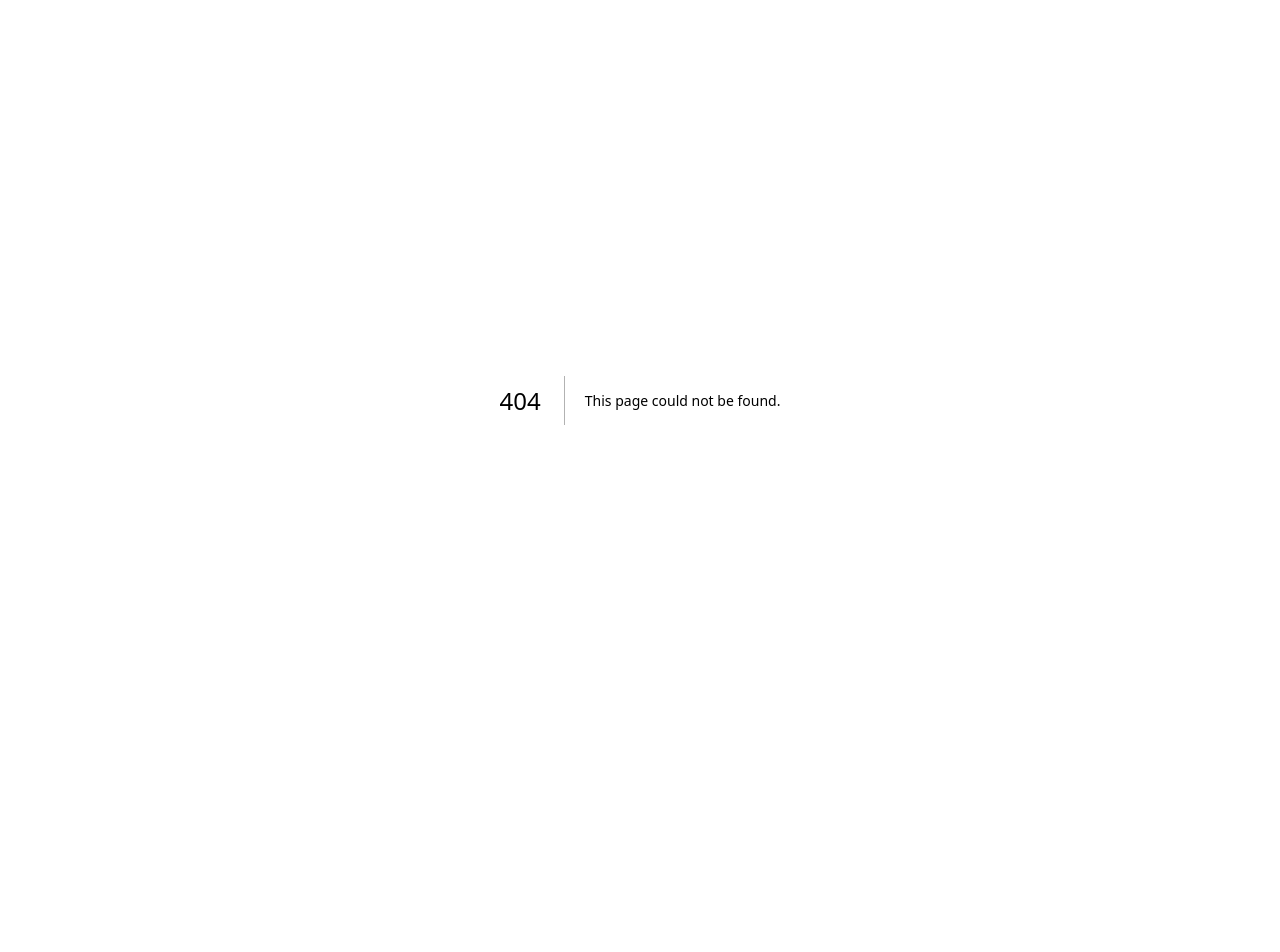
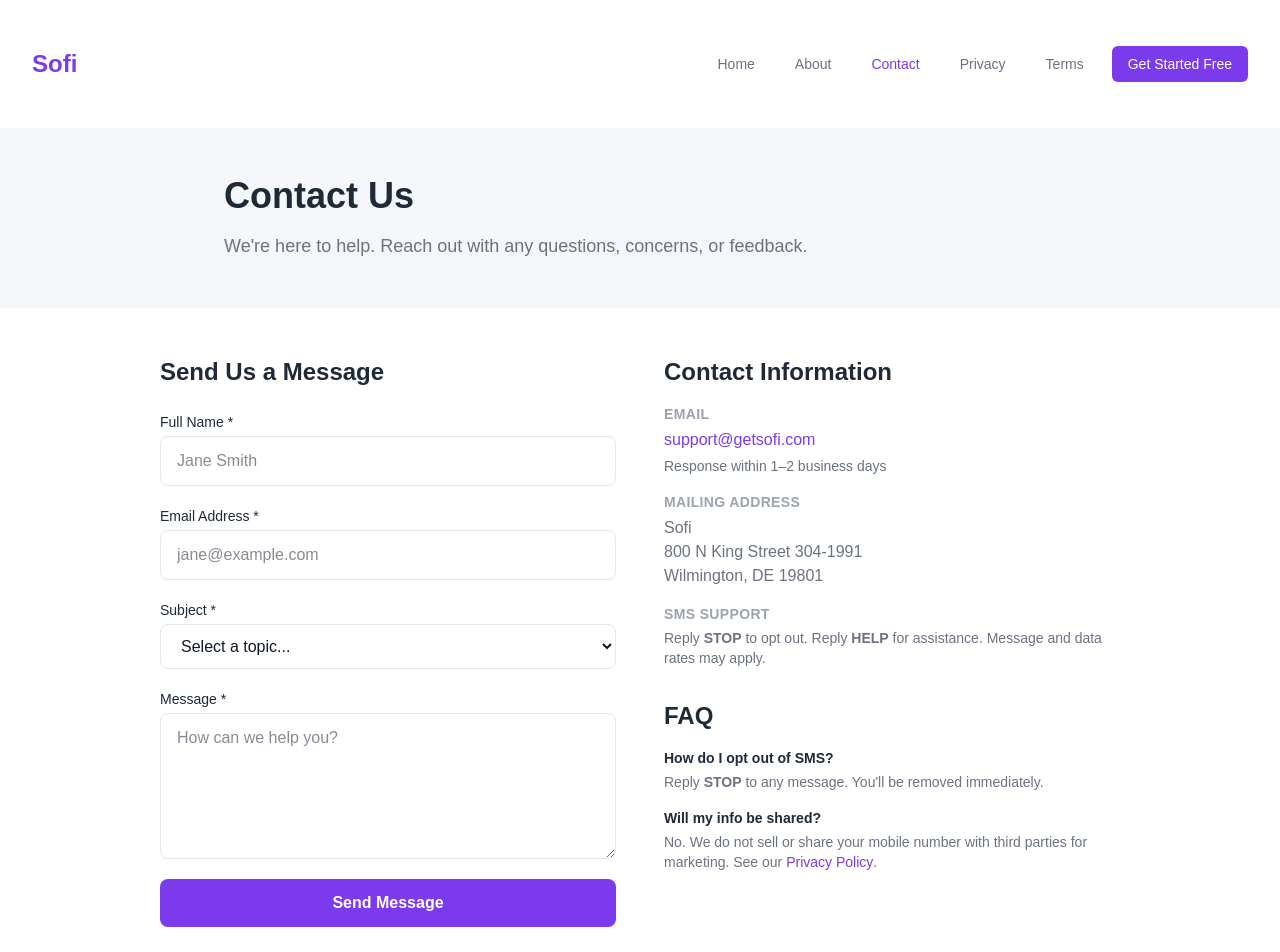
Before and after one commit to Textingman/moxxie-sofi, a Next.js app: page /contact in a window 1280 px wide. Before the commit this address had no page. Shown: the top 952 px of the page. Before the commit the page ends 800 px from the top, so only its background shows below. Built offline with nearby package versions, Linux system fonts and the light colour scheme.

Commit message:
Initial site setup: Sofi

```diff
--- /dev/null
+++ b/app/contact/page.tsx
@@ -0,0 +1,114 @@
+'use client';
+
+import { useState } from 'react';
+import Navbar from '../components/Navbar';
+import Footer from '../components/Footer';
+
+export default function ContactPage() {
+  const [formData, setFormData] = useState({ name: '', email: '', subject: '', message: '' });
+  const [submitted, setSubmitted] = useState(false);
+  const [submitting, setSubmitting] = useState(false);
+
+  const handleChange = (e: React.ChangeEvent<HTMLInputElement | HTMLTextAreaElement | HTMLSelectElement>) => {
+    setFormData({ ...formData, [e.target.name]: e.target.value });
+  };
+
+  const handleSubmit = async (e: React.FormEvent) => {
+    e.preventDefault();
+    setSubmitting(true);
+    setTimeout(() => { setSubmitting(false); setSubmitted(true); }, 1200);
+  };
+
+  return (
+    <div className="min-h-screen" style={{ backgroundColor: '#FFFFFF' }}>
+      <Navbar />
+      <section className="py-12" style={{ backgroundColor: '#F5F7FA' }}>
+        <div className="max-w-4xl mx-auto px-4 sm:px-6 lg:px-8">
+          <h1 className="text-4xl font-extrabold mb-4" style={{ color: '#1F2937' }}>Contact Us</h1>
+          <p className="text-lg" style={{ color: '#6B7280' }}>We're here to help. Reach out with any questions, concerns, or feedback.</p>
+        </div>
+      </section>
+      <section className="max-w-5xl mx-auto px-4 sm:px-6 lg:px-8 py-12">
+        <div className="grid grid-cols-1 md:grid-cols-2 gap-12">
+          <div>
+            <h2 className="text-2xl font-bold mb-6" style={{ color: '#1F2937' }}>Send Us a Message</h2>
+            {submitted ? (
+              <div className="rounded-xl p-8 text-center" style={{ backgroundColor: '#F0FDF4', border: '1px solid #BBF7D0' }}>
+                <div className="w-16 h-16 rounded-full flex items-center justify-center mx-auto mb-4" style={{ backgroundColor: '#DCFCE7' }}>
+                  <svg className="w-8 h-8" style={{ color: '#16A34A' }} fill="none" stroke="currentColor" viewBox="0 0 24 24">
+                    <path strokeLinecap="round" strokeLinejoin="round" strokeWidth={2} d="M5 13l4 4L19 7" />
+                  </svg>
+                </div>
+                <h3 className="text-xl font-bold mb-2" style={{ color: '#1F2937' }}>Message Sent!</h3>
+                <p style={{ color: '#6B7280' }}>Thank you for reaching out. We'll get back to you within 1–2 business days.</p>
+              </div>
+            ) : (
+              <form onSubmit={handleSubmit} className="space-y-5">
+                <div>
+                  <label className="block text-sm font-medium mb-1" style={{ color: '#1F2937' }}>Full Name *</label>
+                  <input type="text" name="name" required value={formData.name} onChange={handleChange} placeholder="Jane Smith" className="block w-full px-4 py-3 rounded-lg text-gray-900" style={{ border: '1px solid #E5E7EB' }} />
+                </div>
+                <div>
+                  <label className="block text-sm font-medium mb-1" style={{ color: '#1F2937' }}>Email Address *</label>
+                  <input type="email" name="email" required value={formData.email} onChange={handleChange} placeholder="jane@example.com" className="block w-full px-4 py-3 rounded-lg text-gray-900" style={{ border: '1px solid #E5E7EB' }} />
+                </div>
+                <div>
+                  <label className="block text-sm font-medium mb-1" style={{ color: '#1F2937' }}>Subject *</label>
+                  <select name="subject" required value={formData.subject} onChange={handleChange} className="block w-full px-4 py-3 rounded-lg text-gray-900" style={{ border: '1px solid #E5E7EB' }}>
+                    <option value="">Select a topic...</option>
+                    <option value="general">General Inquiry</option>
+                    <option value="sms-optout">SMS Opt-Out Request</option>
+                    <option value="sms-help">SMS Help</option>
+                    <option value="privacy">Privacy / Data Request</option>
+                    <option value="other">Other</option>
+                  </select>
+                </div>
+                <div>
+                  <label className="block text-sm font-medium mb-1" style={{ color: '#1F2937' }}>Message *</label>
+                  <textarea name="message" required rows={5} value={formData.message} onChange={handleChange} placeholder="How can we help you?" className="block w-full px-4 py-3 rounded-lg text-gray-900" style={{ border: '1px solid #E5E7EB' }} />
+                </div>
+                <button type="submit" disabled={submitting} className="w-full py-3 px-6 rounded-lg text-white font-semibold transition-opacity" style={{ backgroundColor: submitting ? '#9CA3AF' : '#7C3AED', cursor: submitting ? 'not-allowed' : 'pointer' }}>
+                  {submitting ? 'Sending...' : 'Send Message'}
+                </button>
+              </form>
+            )}
+          </div>
+          <div className="space-y-8">
+            <div>
+              <h2 className="text-2xl font-bold mb-4" style={{ color: '#1F2937' }}>Contact Information</h2>
+              <div className="space-y-4">
+                <div>
+                  <h3 className="text-sm font-semibold uppercase tracking-wide mb-1" style={{ color: '#9CA3AF' }}>Email</h3>
+                  <a href="mailto:support@getsofi.com" className="text-base font-medium hover:underline" style={{ color: '#7C3AED' }}>support@getsofi.com</a>
+                  <p className="text-sm mt-1" style={{ color: '#6B7280' }}>Response within 1–2 business days</p>
+                </div>
+                <div>
+                  <h3 className="text-sm font-semibold uppercase tracking-wide mb-1" style={{ color: '#9CA3AF' }}>Mailing Address</h3>
+                  <p style={{ color: '#6B7280' }}>Sofi<br />800 N King Street 304-1991<br />Wilmington, DE 19801</p>
+                </div>
+                <div>
+                  <h3 className="text-sm font-semibold uppercase tracking-wide mb-1" style={{ color: '#9CA3AF' }}>SMS Support</h3>
+                  <p className="text-sm" style={{ color: '#6B7280' }}>Reply <strong>STOP</strong> to opt out. Reply <strong>HELP</strong> for assistance. Message and data rates may apply.</p>
+                </div>
+              </div>
+            </div>
+            <div>
+              <h2 className="text-2xl font-bold mb-4" style={{ color: '#1F2937' }}>FAQ</h2>
+              <div className="space-y-4">
+                <div>
+                  <h3 className="text-sm font-semibold mb-1" style={{ color: '#1F2937' }}>How do I opt out of SMS?</h3>
+                  <p className="text-sm" style={{ color: '#6B7280' }}>Reply <strong>STOP</strong> to any message. You'll be removed immediately.</p>
+                </div>
+                <div>
+                  <h3 className="text-sm font-semibold mb-1" style={{ color: '#1F2937' }}>Will my info be shared?</h3>
+                  <p className="text-sm" style={{ color: '#6B7280' }}>No. We do not sell or share your mobile number with third parties for marketing. See our <a href="/privacy" className="font-medium hover:underline" style={{ color: '#7C3AED' }}>Privacy Policy</a>.</p>
+                </div>
+              </div>
+            </div>
+          </div>
+        </div>
+      </section>
+      <Footer />
+    </div>
+  );
+}
```
